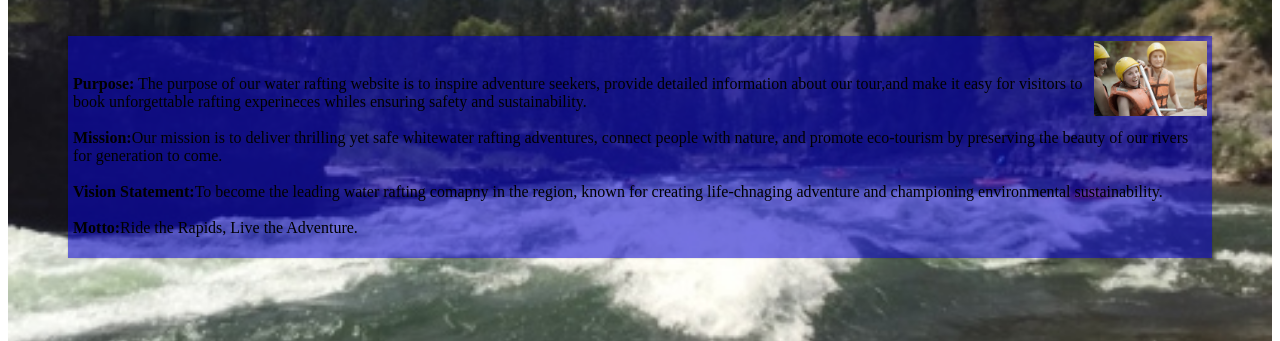
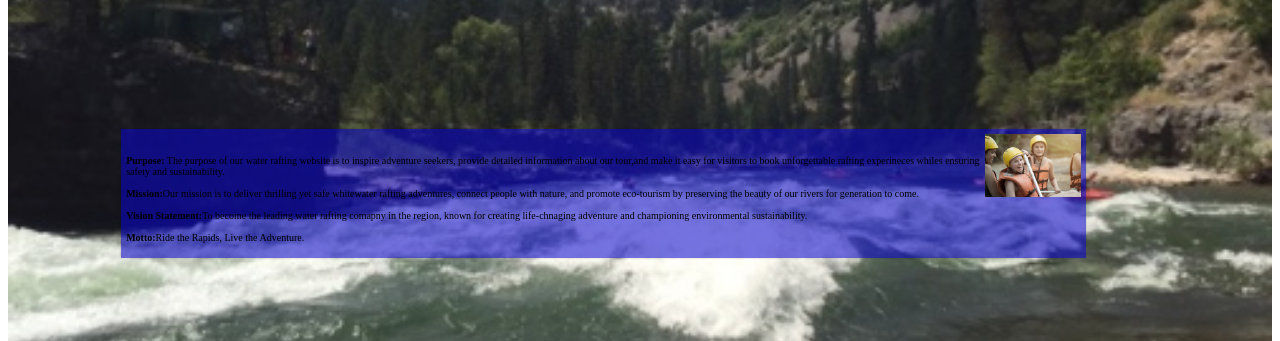
Before and after one commit to jacobk44/wdd130, a plain HTML site: page wwr/about.html in a window 1280 px wide. Shown: the part 459-800 px from the top of the page. Drawn offline with Linux system fonts and the light colour scheme; files whose address does not match are found by name; a web font is replaced by a local one.

Commit message:
added code

```diff
--- a/wwr/styles/rafting.css
+++ b/wwr/styles/rafting.css
@@ -35,8 +35,10 @@
     margin:60px;
     background-color: rgba(8, 5, 207, 0.555);
     box-shadow: 0 0 2px rgba(0,0,0,0.2);
-    box-sizing: border-box;
     display: inline;
+    font-size: 10px;
+    align-items: center;
+    right: 10%;
 }
 
 .hero img{
```
